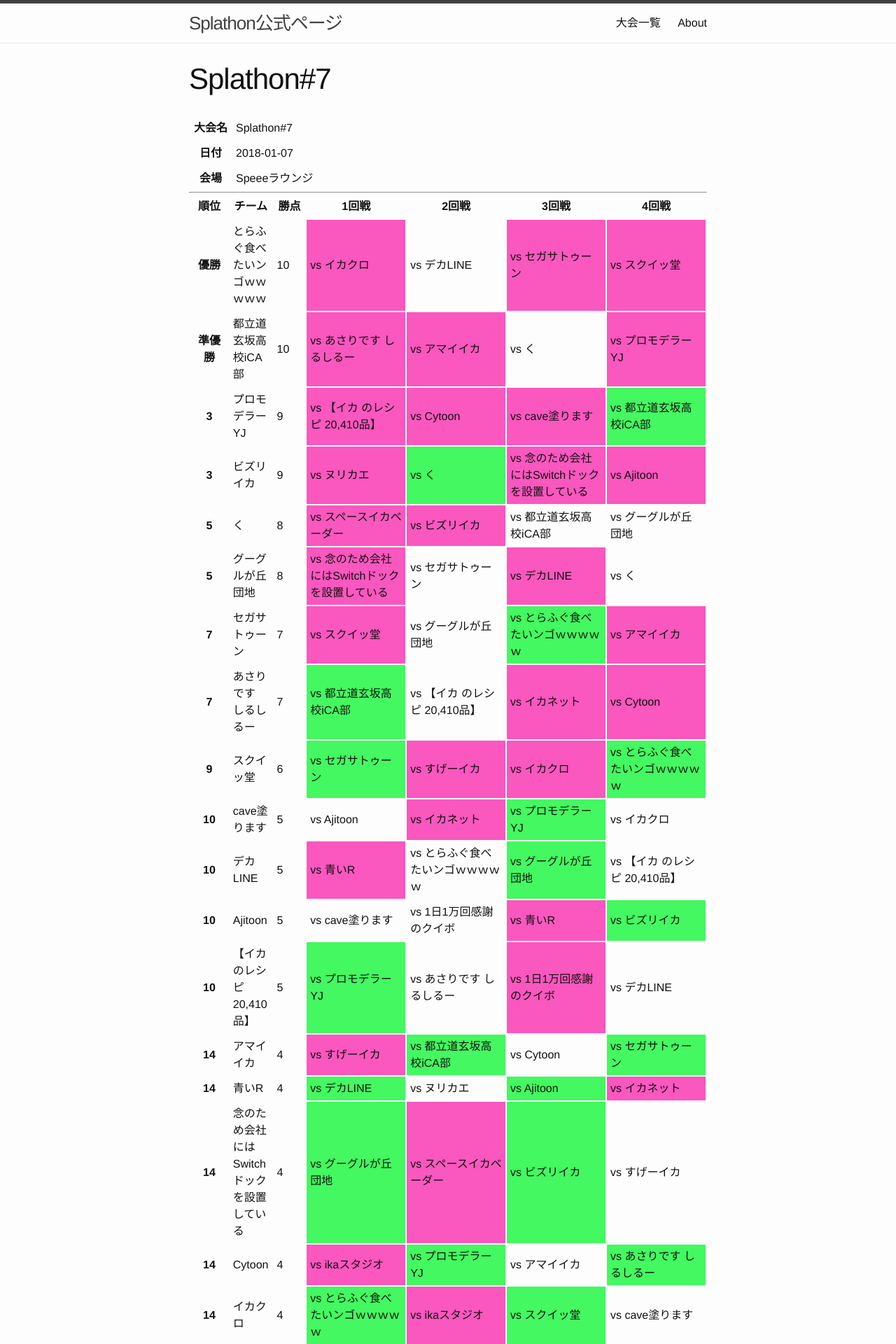
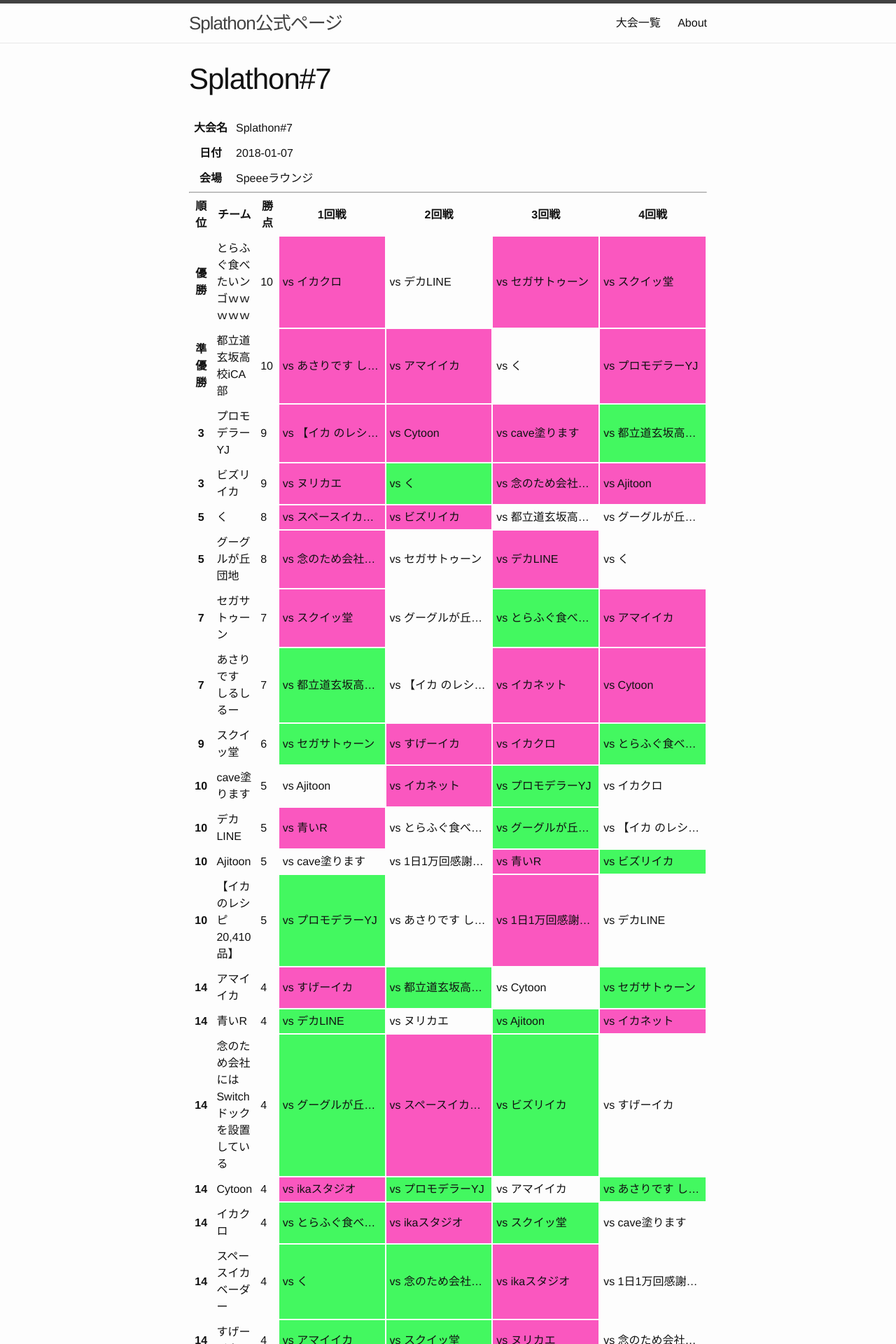
Before and after one commit to splathon/splathon.github.io, a Jekyll site: the page built from championships/07/index.html, in a window 1280 px wide. Shown: the top 1920 px of the page at 70% size. Built offline with Jekyll 4.4.1, drawn with Linux system fonts in a browser that asks for light colours.

Commit message:
対戦相手セルの調整

```diff
--- a/championships/07/index.html
+++ b/championships/07/index.html
@@ -46,7 +46,9 @@ permalink: /championships/07/
         <td>{{ team.name }}</td>
         <td>{{ team.point }}</td>
         {% for match in team.histories %}
-        <td class="{{ match.result }}">vs {{ match.opponent }}</td>
+        <td class="{{ match.result }}">
+          <div class="opponent">vs {{ match.opponent }}</div>
+        </td>
         {% endfor %}
       </tr>
       {% endfor %}
--- a/css/ranking.scss
+++ b/css/ranking.scss
@@ -24,3 +24,10 @@ td, th {
 .Lose {
   background-color: #43f860;
 }
+
+.opponent {
+  width: 140px;
+  overflow: hidden;
+  text-overflow: ellipsis;
+  white-space: nowrap;
+}
```
